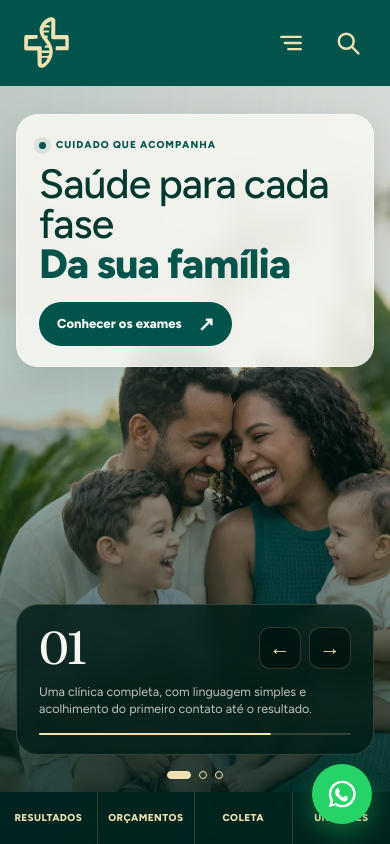
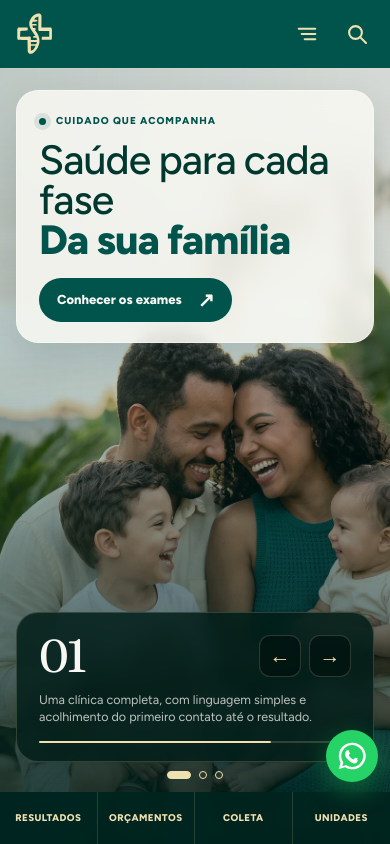
Before and after one commit to CaioDD/nps-mais-saude, a Next.js app: page / in a window 390 px wide. Shown: the top 844 px of the page. Built offline with nearby package versions, Linux system fonts and the light colour scheme.

Commit message:
fix: mantém atalhos visíveis no mobile

```diff
--- a/src/app/globals.css
+++ b/src/app/globals.css
@@ -1923,28 +1923,38 @@ svg {
 @media (max-width: 720px) {
   .header,
   .header.shrink {
-    min-height: 86px;
-    padding: 10px 20px;
+    min-height: 68px;
+    padding: 7px 14px;
   }
 
   .brand-logo-image,
   .header.shrink .brand-logo-image {
-    width: 54px;
+    width: 42px;
   }
 
   .header-tool,
   .burger,
   .search-button {
-    width: 45px;
-    height: 45px;
-    padding: 7px;
+    width: 38px;
+    height: 38px;
+    padding: 6px;
   }
 
   .header-tool svg,
   .burger svg,
   .search-button svg {
-    width: 28px;
-    height: 28px;
+    width: 24px;
+    height: 24px;
+  }
+
+  .wa-float {
+    right: 12px;
+    bottom: 62px;
+  }
+
+  .wa-float .ico {
+    width: 52px;
+    height: 52px;
   }
 
   .drawer-grid {
@@ -2577,12 +2587,13 @@ svg {
 
 @media (max-width: 720px) {
   .brand-hero {
-    padding-top: 86px;
+    padding-top: 68px;
   }
 
   .brand-hero-stage,
   .brand-hero-layout {
-    min-height: max(700px, calc(100svh - 86px));
+    height: calc(100svh - 68px);
+    min-height: 0;
   }
 
   .brand-hero-image {
@@ -2603,7 +2614,7 @@ svg {
     gap: 14px;
     align-items: stretch;
     justify-content: space-between;
-    padding: 28px 16px 90px;
+    padding: 22px 16px 82px;
   }
 
   .brand-hero-copy {
@@ -2683,8 +2694,9 @@ svg {
   }
 
   .brand-hero-shortcuts {
+    grid-template-columns: repeat(4, minmax(0, 1fr));
     min-height: 52px;
-    overflow-x: auto;
+    overflow: hidden;
     color: var(--sand);
     background: rgba(0, 36, 31, .98);
     scrollbar-width: none;
@@ -2695,10 +2707,10 @@ svg {
   }
 
   .brand-hero-shortcuts a {
-    min-width: 92px;
+    min-width: 0;
     padding: 10px 7px;
     border-color: rgba(239, 225, 176, .16);
-    font-size: 10px;
+    font-size: clamp(8px, 2.5vw, 10px);
     letter-spacing: .04em;
   }
 
@@ -2722,3 +2734,60 @@ svg {
     to { transform: scale(1.13); }
   }
 }
+
+@media (max-width: 720px) and (max-height: 720px) {
+  .brand-hero-layout {
+    gap: 8px;
+    padding: 14px 12px 68px;
+  }
+
+  .brand-hero-copy {
+    padding: 16px 18px 14px;
+    border-radius: 18px;
+  }
+
+  .brand-hero-eyebrow {
+    margin-bottom: 7px;
+  }
+
+  .brand-hero-copy h1 {
+    font-size: clamp(31px, 9.4vw, 40px);
+  }
+
+  .brand-hero-cta {
+    min-height: 38px;
+    margin-top: 12px;
+    padding: 8px 16px;
+  }
+
+  .brand-hero-info {
+    padding: 14px 18px 12px;
+    border-radius: 18px;
+  }
+
+  .brand-hero-number {
+    font-size: 38px;
+  }
+
+  .brand-hero-arrows button {
+    width: 36px;
+    height: 36px;
+  }
+
+  .brand-hero-info > p {
+    margin: 8px 0 10px;
+    font-size: 11.5px;
+  }
+
+  .brand-hero-shortcuts {
+    min-height: 48px;
+  }
+
+  .brand-hero-dots {
+    bottom: 57px;
+  }
+
+  .wa-float {
+    bottom: 56px;
+  }
+}
```
